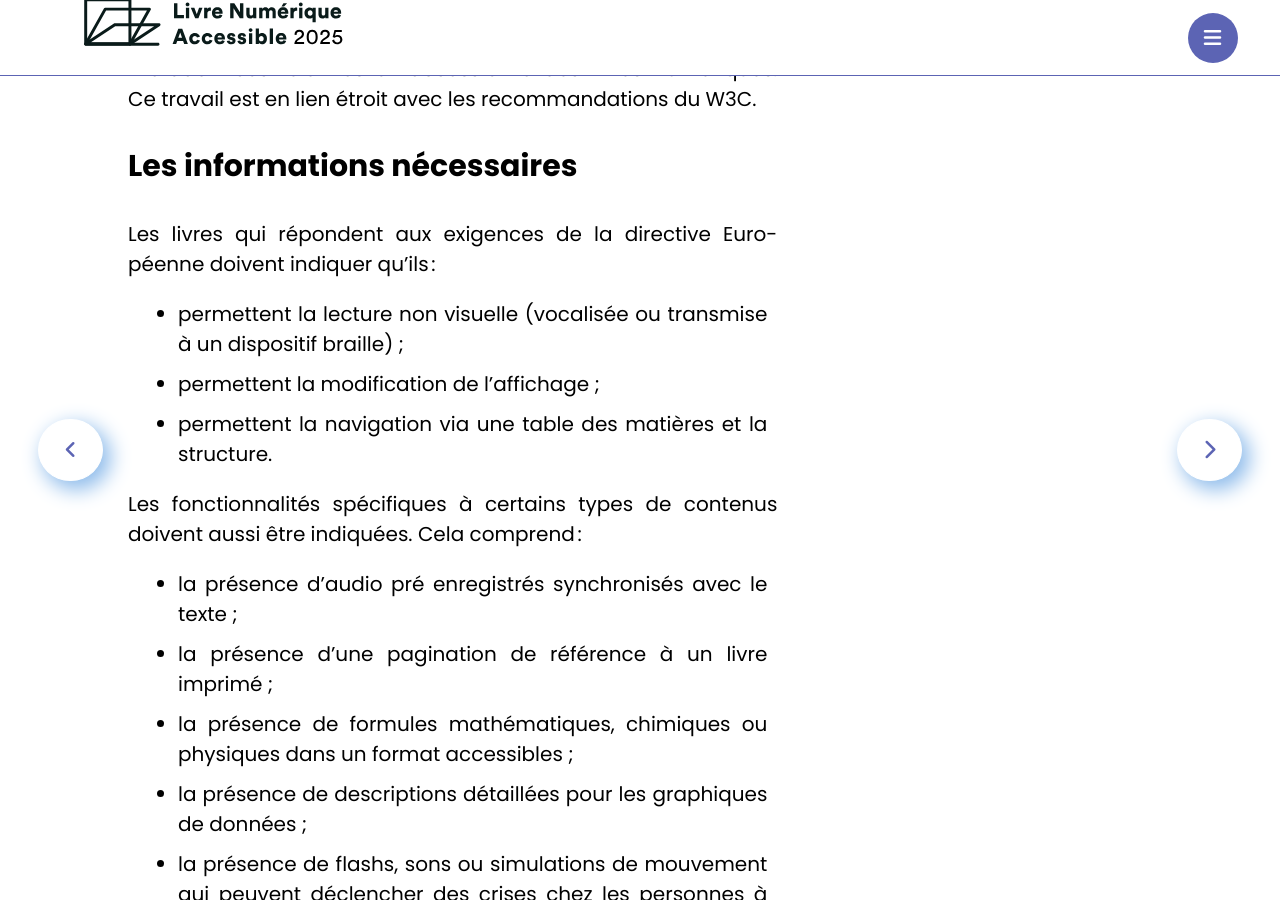
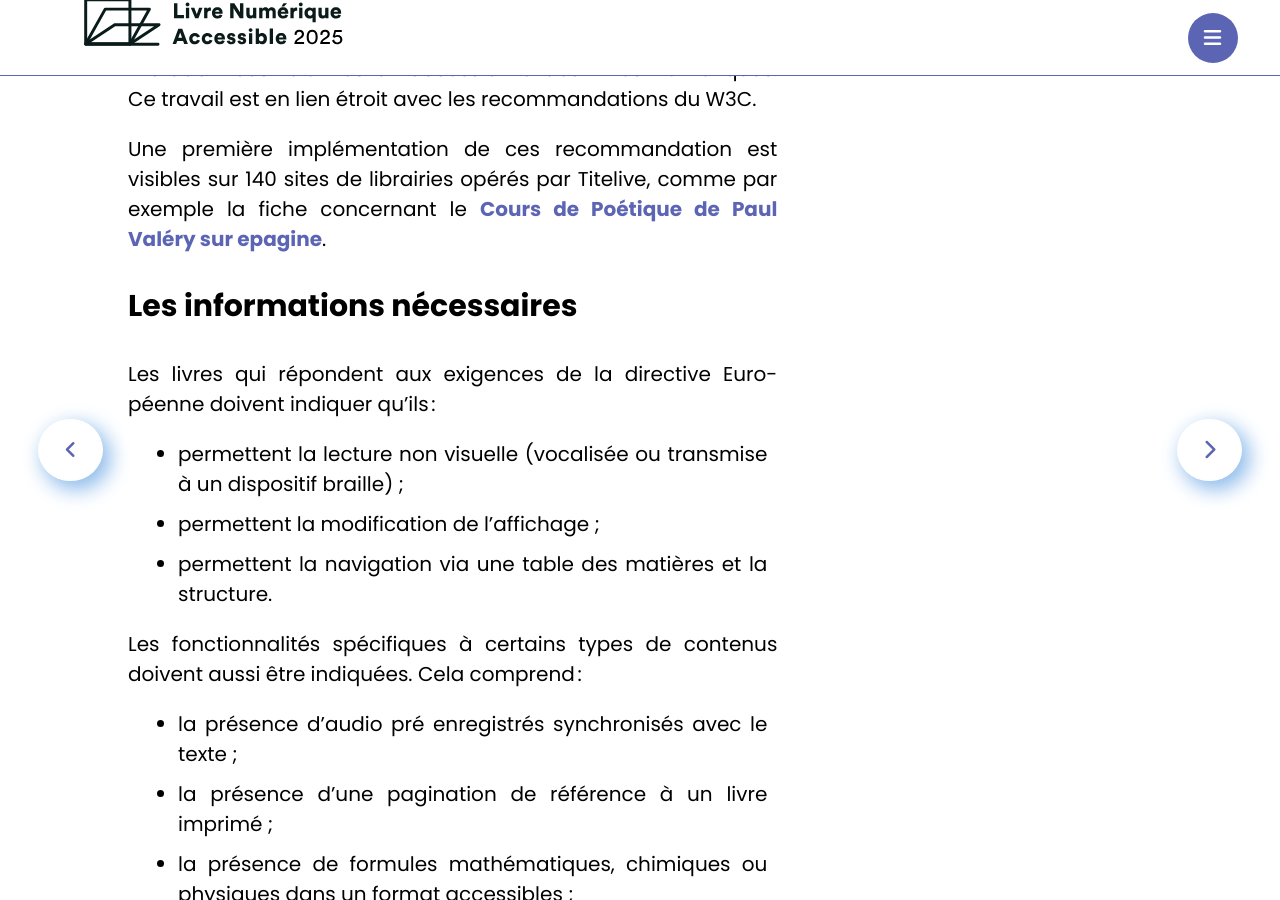
Before and after one commit to edition-accessible/lina25, a Jekyll site: the page built from pages/diffuser.md, in a window 1280 px wide and 900 px high, scrolled down 1997 px. Built offline with Jekyll 4.4.1, drawn with Linux system fonts in a browser that asks for light colours; nearby versions of some CDN libraries; comment, search, counter and statistics services are not loaded.

Commit message:
Update diffuser.md

```diff
--- a/pages/diffuser.md
+++ b/pages/diffuser.md
@@ -21,6 +21,8 @@ Les lecteurs peuvent utiliser différents services en ligne que ce soient les si
 Le groupement des éditeurs du W3C propose un guide pour homogénéiser cette expérience utilisateur. Initialement publié en septembre 2021, il a servi de base à plusieurs projets d’implémentation et a été revue courant 2024 en fonction des retours obtenus de ces expériences.
 
 En France EDRLab a été missionné pour étudier, en collaboration avec les différents acteurs de la chaîne du livre en France, comment devraient être affichées sur les sites de distribution les métadonnées relatives à l’accessibilité des livres numériques. Ce travail est en lien étroit avec les recommandations du W3C.
+
+Une première implémentation de ces recommandation est visibles sur 140 sites de librairies opérés par Titelive, comme par exemple la fiche concernant le [Cours de Poétique de Paul Valéry sur epagine](https://www.epagine.fr/ebook/9782072907098-cours-de-poetique-tome-1-le-corps-et-l-esprit-1937-1940-paul-valery/#targetAccess).
 
 ### Les informations nécessaires
 
```
